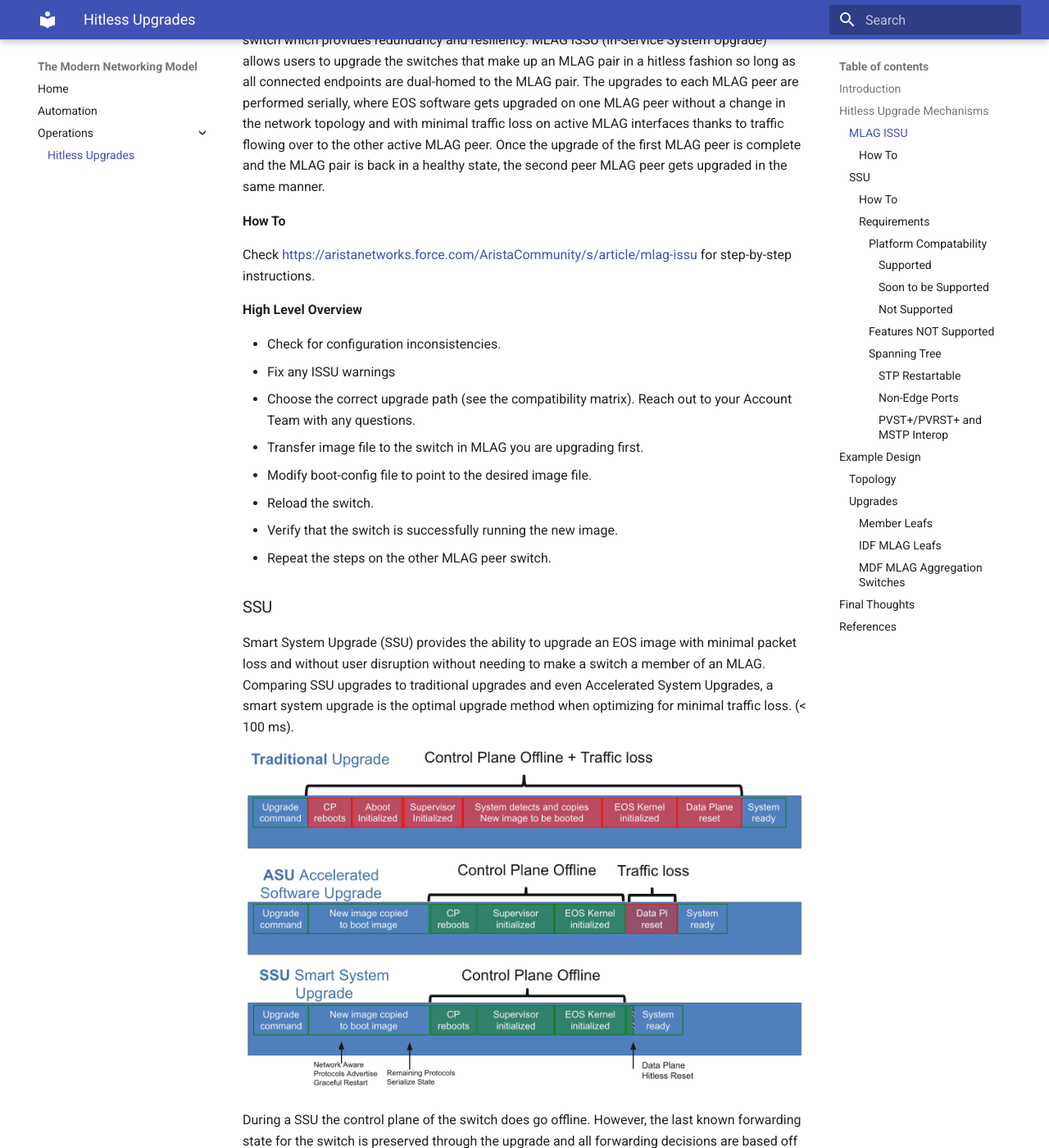
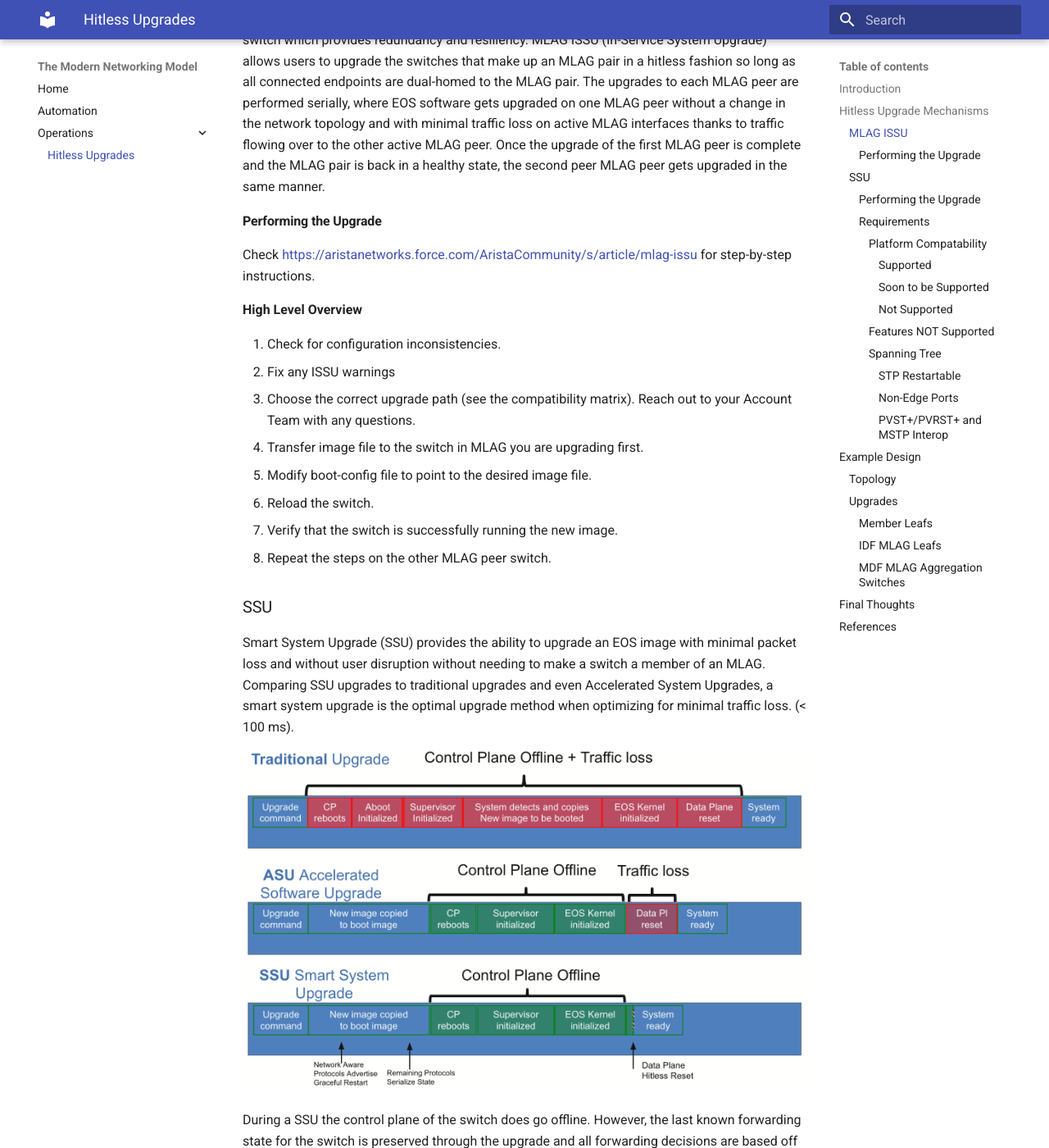
Before and after one commit to jrecchia1029/modern-networks, an MkDocs documentation site: the page built from docs/hitless-upgrades/hitless-upgrades-in-campus.md, in a window 1280 px wide and 1400 px high, scrolled down 690 px. Shown: the whole window at 82% size. Built offline with MkDocs 1.6.1 and Material for MkDocs 9.7.7, drawn with Linux system fonts in a browser that asks for light colours; some of the changed text lies outside the part shown.

Commit message:
git commit -m "Numbered High Level Overview"

```diff
--- a/docs/hitless-upgrades/hitless-upgrades-in-campus.md
+++ b/docs/hitless-upgrades/hitless-upgrades-in-campus.md
@@ -8,19 +8,19 @@
 ### MLAG ISSU
 With MLAG (multi-chassis link aggregation), two physical switches are linked to form one logical switch which provides redundancy and resiliency. MLAG ISSU (In-Service System Upgrade) allows users to upgrade the switches that make up an MLAG pair in a hitless fashion so long as all connected endpoints are dual-homed to the MLAG pair. The upgrades to each MLAG peer are performed serially, where EOS software gets upgraded on one MLAG peer without a change in the network topology and with minimal traffic loss on active MLAG interfaces thanks to traffic flowing over to the other active MLAG peer. Once the upgrade of the first MLAG peer is complete and the MLAG pair is back in a healthy state, the second peer MLAG peer gets upgraded in the same manner.
 
-#### How To
+#### Performing the Upgrade
 Check [https://aristanetworks.force.com/AristaCommunity/s/article/mlag-issu](https://aristanetworks.force.com/AristaCommunity/s/article/mlag-issu) for step-by-step instructions.
 
 **High Level Overview**
 
-- Check for configuration inconsistencies.
-- Fix any ISSU warnings
-- Choose the correct upgrade path (see the compatibility matrix).  Reach out to your Account Team with any questions.
-- Transfer image file to the switch in MLAG you are upgrading first.
-- Modify boot-config file to point to the desired image file.
-- Reload the switch.
-- Verify that the switch is successfully running the new image.
-- Repeat the steps on the other MLAG peer switch.
+1. Check for configuration inconsistencies.
+2. Fix any ISSU warnings
+3. Choose the correct upgrade path (see the compatibility matrix).  Reach out to your Account Team with any questions.
+4. Transfer image file to the switch in MLAG you are upgrading first.
+5. Modify boot-config file to point to the desired image file.
+6. Reload the switch.
+7. Verify that the switch is successfully running the new image.
+8. Repeat the steps on the other MLAG peer switch.
 
 ### SSU
 Smart System Upgrade (SSU) provides the ability to upgrade an EOS image with minimal packet loss and without user disruption without needing to make a switch a member of an MLAG. Comparing SSU upgrades to traditional upgrades and even Accelerated System Upgrades, a smart system upgrade is the optimal upgrade method when optimizing for minimal traffic loss. (< 100 ms).
@@ -29,21 +29,21 @@
 
 During a SSU the control plane of the switch does go offline.  However, the last known forwarding state for the switch is preserved through the upgrade and all forwarding decisions are based off of that state. This means that all devices that were connected to a switch prior to kicking off an SSU will operate as normal when the control plane goes offline. New addresses will not be learned while the control plane is offline though so new devices connecting to a switch undergoing SSU will not be able to connect to the network until the upgrade is complete.
 
-#### How To
+#### Performing the Upgrade
 Check [https://www.arista.com/en/um-eos/eos-smart-system-upgrade](https://www.arista.com/en/um-eos/eos-smart-system-upgrade) for step-by-step instructions
 
 **High Level Overview**
 
-- Check the SSU process compatibility (see Platforms Supported and Features Supported - Verify with Account Team with any questions.)
-- Prepare switch for upgrade.
-- Disable unsupported features.
-- Check the CPU for any unexpected traffic.
-- If spanning tree is enabled, check that all edge ports are configured as such and that the spanning tree agent is restartable.
-- Check to see that there are no flapping interfaces.
-- Transfer image file to the switch using "install source" command. (Note: "install source" does more optimizations to the image to make it efficient for the switch.)
-- Modify boot-config file to point to the desired image file.
-- Start the SSU process (`reload fast-boot`).
-- Verify that switch is running the new image.
+1. Check the SSU process compatibility (see Platforms Supported and Features Supported - Verify with Account Team with any questions.)
+2. Prepare switch for upgrade.
+3. Disable unsupported features.
+4. Check the CPU for any unexpected traffic.
+5. If spanning tree is enabled, check that all edge ports are configured as such and that the spanning tree agent is restartable.
+6. Check to see that there are no flapping interfaces.
+7. Transfer image file to the switch using "install source" command. (Note: "install source" does more optimizations to the image to make it efficient for the switch.)
+8. Modify boot-config file to point to the desired image file.
+9. Start the SSU process (`reload fast-boot`).
+10. Verify that switch is running the new image.
 
 #### Requirements
 ##### Platform Compatability
```
